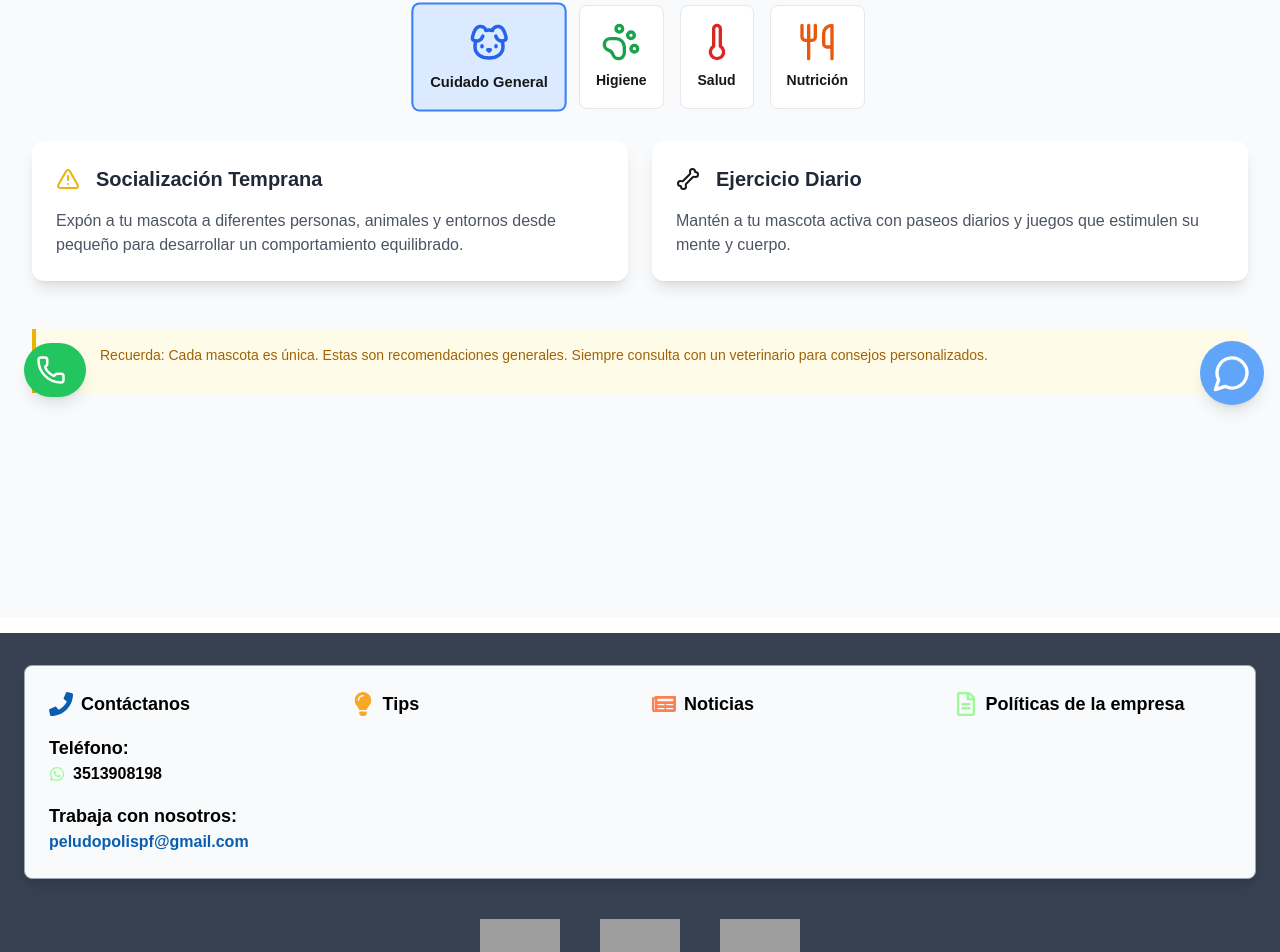
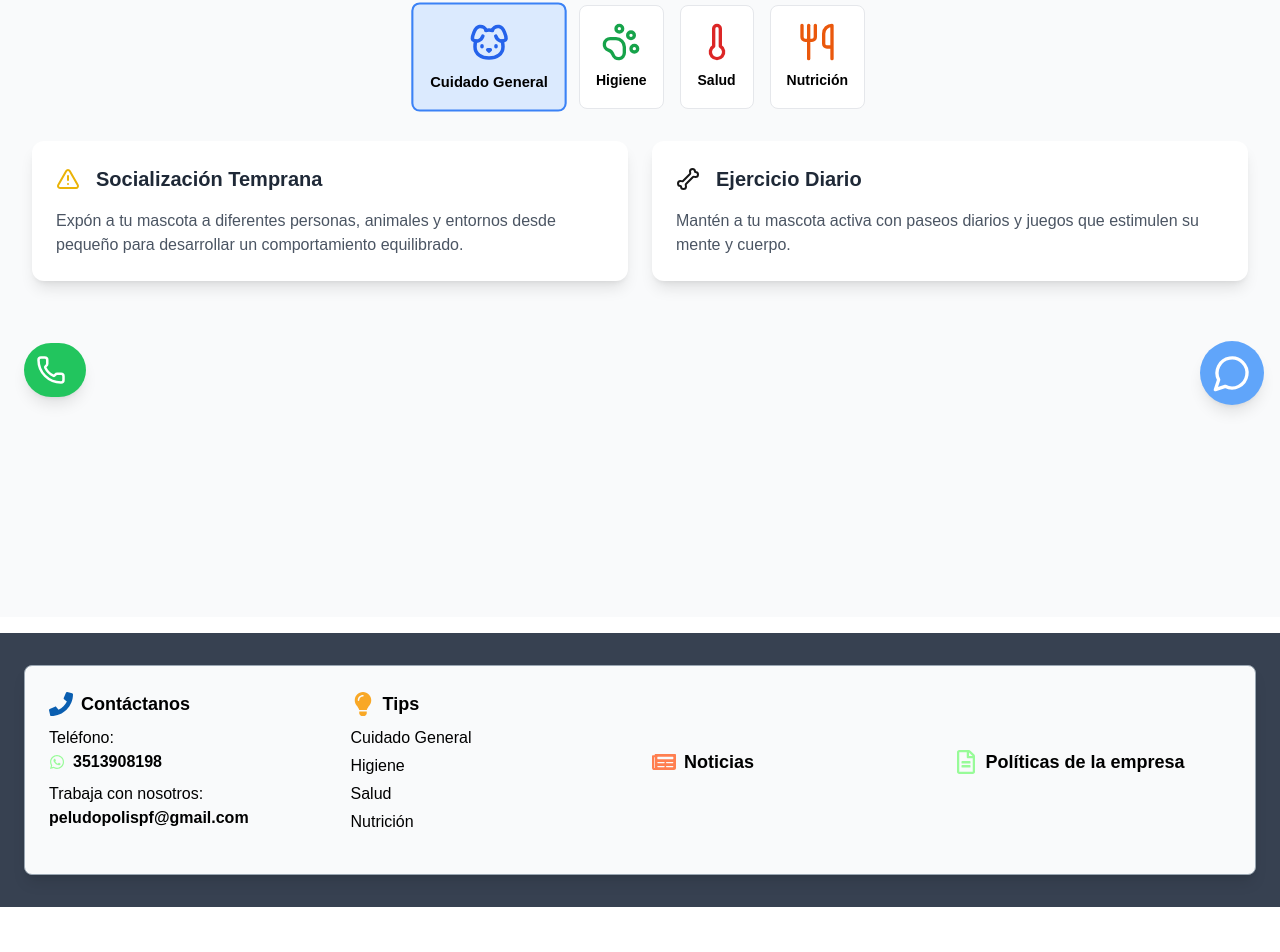
Before and after one commit to peludopolis/peludopolis, a Next.js app in the folder Front/: page /tips in a window 1280 px wide. Shown: the part 379-1331 px from the top of the page. After the commit the page ends 1286 px from the top, so only its background shows below. Built offline with nearby package versions, Linux system fonts and the light colour scheme; grey boxes are pictures that could not be loaded.

Commit message:
Footer y tips fusionados con useEfect

```diff
--- a/Front/app/Footer/page.tsx
+++ b/Front/app/Footer/page.tsx
@@ -1,89 +1,57 @@
 import React from 'react';
-import { FaWhatsapp } from "react-icons/fa";
-import { FaPhone, FaLightbulb, FaNewspaper, FaRegFileAlt } from 'react-icons/fa';
+import { FaWhatsapp, FaPhone, FaLightbulb, FaNewspaper, FaRegFileAlt } from 'react-icons/fa';
 
-const Page = () => {
+const Footer = () => {
   return (
-        <footer className="bg-gray-700 h-auto py-8 px-6 flex flex-col items-center gap-8 mt-4">
+    <footer className="bg-gray-700 py-8 px-6 flex flex-col items-center gap-8 mt-4">
       <div className="flex flex-col items-start p-6 border border-tertiary rounded-lg bg-gray-50 shadow-lg w-full">
         <div className="grid grid-cols-4 gap-6 mb-4 w-full">
+          <div className="flex flex-col gap-2">
             <div className="flex items-center gap-2">
               <FaPhone className="text-secondary" size={24} />
               <span className="text-lg font-semibold text-black">Contáctanos</span>
             </div>
+            <div>
+              <p className="text-black">Teléfono:</p>
+              <div className="flex items-center gap-2 text-black">
+                <FaWhatsapp className="text-success" />
+                <strong>3513908198</strong>
+              </div>
+            </div>
+            <div>
+              <p className="text-black">Trabaja con nosotros:</p>
+              <a href="mailto:peludopolispf@gmail.com" className="text-black">
+                <strong>peludopolispf@gmail.com</strong>
+              </a>
+            </div>
+          </div>
+
+          <div className="flex flex-col gap-2">
             <div className="flex items-center gap-2">
               <FaLightbulb className="text-primary" size={24} />
               <span className="text-lg font-semibold text-black">Tips</span>
             </div>
+            <div className="flex flex-col gap-1 text-black">
+              <a href="/tips#general">Cuidado General</a>
+              <a href="/tips#hygiene">Higiene</a>
+              <a href="/tips#health">Salud</a>
+              <a href="/tips#nutrition">Nutrición</a>
+            </div>
+          </div>
+
           <div className="flex items-center gap-2">
             <FaNewspaper className="text-danger" size={24} />
             <span className="text-lg font-semibold text-black">Noticias</span>
           </div>
+
           <div className="flex items-center gap-2">
             <FaRegFileAlt className="text-success" size={24} />
             <span className="text-lg font-semibold text-black">Políticas de la empresa</span>
           </div>
-                </div>
-
-                <div>
-    <p className="text-lg font-semibold text-black">Teléfono:</p>
-    <div className="flex items-center gap-2 text-black mb-4">
-        <FaWhatsapp className="text-success" />
-        <strong>3513908198</strong>
-    </div>
-    <p className="text-lg font-semibold text-black">Trabaja con nosotros:</p>
-    <p>
-        <a href="mailto:peludopolispf@gmail.com" className="text-secondary hover:underline">
-            <strong>peludopolispf@gmail.com</strong>
-        </a>
-    </p>
-</div>
-
-            </div>
-
-            <div className="flex gap-6 justify-center w-full">
-                <div className="shake-on-hover group">
-                    <a href="https://www.facebook.com" target="_blank" rel="noopener noreferrer">
-                        <div className="relative group-hover:shadow-[0_0_20px_4px_rgba(255,255,255,0.6)] transition duration-300 p-2 rounded-full">
-                            <img
-                                src="https://upload.wikimedia.org/wikipedia/commons/5/51/Facebook_f_logo_%282019%29.svg"
-                                alt="Logo Facebook"
-                                width={80}
-                                height={80}
-                                title="Facebook"
-                            />
-                        </div>
-                    </a>
-                </div>
-                <div className="shake-on-hover group">
-                    <a href="https://www.x.com" target="_blank" rel="noopener noreferrer">
-                        <div className="relative group-hover:shadow-[0_0_20px_4px_rgba(255,255,255,0.6)] transition duration-300 p-2 rounded-full">
-                            <img
-                                src="https://freepnglogo.com/images/all_img/1691832581twitter-x-icon-png.png"
-                                alt="Logo X"
-                                width={80}
-                                height={80}
-                                title="X"
-                            />
-                        </div>
-                    </a>
-                </div>
-                <div className="shake-on-hover group">
-                    <a href="https://www.instagram.com" target="_blank" rel="noopener noreferrer">
-                        <div className="relative group-hover:shadow-[0_0_20px_4px_rgba(255,255,255,0.6)] transition duration-300 p-2 rounded-full">
-                            <img
-                                src="https://upload.wikimedia.org/wikipedia/commons/9/95/Instagram_logo_2022.svg"
-                                alt="Logo Instagram"
-                                width={80}
-                                height={80}
-                                title="Instagram"
-                            />
-                        </div>
-                    </a>
         </div>
       </div>
     </footer>
   );
 };
 
-export default Page;
+export default Footer;
--- a/Front/app/globals.css
+++ b/Front/app/globals.css
@@ -31,3 +31,7 @@ body {
 .shake-on-hover:hover {
   animation: shake 0.5s ease-in-out;
 }
+
+html {
+  scroll-behavior: smooth;
+}
--- a/Front/app/tips/page.jsx
+++ /dev/null
@@ -1,79 +0,0 @@
-"use client";
-
-import React, { useState } from 'react';
-import {
-  AlertTriangle
-} from 'lucide-react';
-import { TIP_CATEGORIES, TIP_CONTENT } from './constants';
-
-const PetCareTips = () => {
-  const [activeCategory, setActiveCategory] = useState('general');
-
-  return (
-    <div className="min-h-screen bg-gray-50 py-12 px-4 sm:px-6 lg:px-8">
-      <div className="max-w-7xl mx-auto">
-        <div className="text-center mb-12">
-          <h1 className="font-title text-primary text-4xl font-extrabold  sm:text-5xl">
-            Tips de Cuidado para
-            <span > tu mascota</span>
-          </h1>
-          <p className="mt-4 text-xl text-gray-600">
-            Guía completa para el cuidado de tus mejores amigos peludos
-          </p>
-        </div>
-
-        {/* Categoría Selector */}
-        <div className="flex justify-center space-x-4 mb-8">
-          {TIP_CATEGORIES.map((category) => (
-            <button
-              key={category.key}
-              onClick={() => setActiveCategory(category.key)}
-              className={`
-                flex flex-col items-center p-4 rounded-lg transition-all duration-300
-                ${activeCategory === category.key
-                  ? 'bg-blue-100 border-2 border-blue-500 scale-105'
-                  : 'bg-white hover:bg-gray-100 border border-gray-200'}
-              `}
-            >
-              {category.icon}
-              <span className="mt-2 text-sm font-semibold">{category.title}</span>
-            </button>
-          ))}
-        </div>
-
-        {/* Contenido de Tips */}
-        <div className="grid md:grid-cols-2 gap-6">
-          {TIP_CONTENT[activeCategory].map((tip, index) => (
-            <div
-              key={index}
-              className="bg-white shadow-lg rounded-xl p-6 transform transition-all hover:scale-105"
-            >
-              <div className="flex items-center mb-4">
-                {tip.icon}
-                <h3 className="ml-4 text-xl font-bold text-gray-800">{tip.title}</h3>
-              </div>
-              <p className="text-gray-600">{tip.description}</p>
-            </div>
-          ))}
-        </div>
-
-        {/* Sección de Advertencia */}
-        <div className="mt-12 bg-yellow-50 border-l-4 border-yellow-500 p-4">
-          <div className="flex">
-            <div className="flex-shrink-0">
-              <AlertTriangle className="h-8 w-8 text-yellow-400" />
-            </div>
-            <div className="ml-4">
-              <p className="text-sm text-yellow-700">
-                Recuerda: Cada mascota es única. Estas son recomendaciones generales.
-                Siempre consulta con un veterinario para consejos personalizados.
-              </p>
-            </div>
-          </div>
-        </div>
-      </div>
-    </div>
-  );
-};
-
-export default PetCareTips;
--- /dev/null
+++ b/Front/app/tips/page.tsx
@@ -0,0 +1,91 @@
+"use client";
+
+import React, { useEffect } from "react";
+import { TIP_CATEGORIES, TIP_CONTENT } from "./constants";
+
+const PetCareTips = () => {
+  const [activeCategory, setActiveCategory] = React.useState<string>("general");
+  const handleHashChange = () => {
+    const hash = window.location.hash.substring(1);
+    if (hash && TIP_CATEGORIES.some(category => category.key === hash)) {
+      setActiveCategory(hash);
+      const section = document.getElementById(hash);
+      if (section) {
+        section.scrollIntoView({ behavior: "smooth" });
+      }
+    }
+  };
+
+
+  const handleCategoryClick = (categoryKey: string) => {
+    setActiveCategory(categoryKey);
+    window.location.hash = categoryKey;
+    const section = document.getElementById(categoryKey);
+    if (section) {
+      section.scrollIntoView({ behavior: "smooth" });
+    }
+  };
+
+
+  useEffect(() => {
+    handleHashChange();
+    window.addEventListener("hashchange", handleHashChange);
+
+    return () => {
+      window.removeEventListener("hashchange", handleHashChange);
+    };
+  }, []);
+
+  return (
+    <div className="min-h-screen bg-gray-50 py-12 px-4 sm:px-6 lg:px-8">
+      <div className="max-w-7xl mx-auto">
+        <div className="text-center mb-12" id="tips-section">
+          <h1 className="font-title text-primary text-4xl font-extrabold sm:text-5xl">
+            Tips de Cuidado para <span>tu mascota</span>
+          </h1>
+          <p className="mt-4 text-xl text-gray-600">
+            Guía completa para el cuidado de tus mejores amigos peludos
+          </p>
+        </div>
+
+        <div className="flex justify-center space-x-4 mb-8">
+          {TIP_CATEGORIES.map((category) => (
+            <button
+              key={category.key}
+              onClick={() => handleCategoryClick(category.key)}
+              className={`flex flex-col items-center p-4 rounded-lg transition-all duration-300
+                ${activeCategory === category.key
+                  ? "bg-blue-100 border-2 border-blue-500 scale-105"
+                  : "bg-white hover:bg-gray-100 border border-gray-200"}`}
+            >
+              {category.icon}
+              <span className="mt-2 text-sm font-semibold text-black">
+                {category.title}
+              </span>
+            </button>
+          ))}
+        </div>
+
+        <div className="grid md:grid-cols-2 gap-6">
+          {TIP_CONTENT[activeCategory].map((tip, index) => (
+            <div
+              key={index}
+              id={activeCategory}
+              className="bg-white shadow-lg rounded-xl p-6 transform transition-all hover:scale-105"
+            >
+              <div className="flex items-center mb-4">
+                {tip.icon}
+                <h3 className="ml-4 text-xl font-bold text-gray-800">
+                  {tip.title}
+                </h3>
+              </div>
+              <p className="text-gray-600">{tip.description}</p>
+            </div>
+          ))}
+        </div>
+      </div>
+    </div>
+  );
+};
+
+export default PetCareTips;
```
Lines whose indentation alone changed are shown as unchanged.
